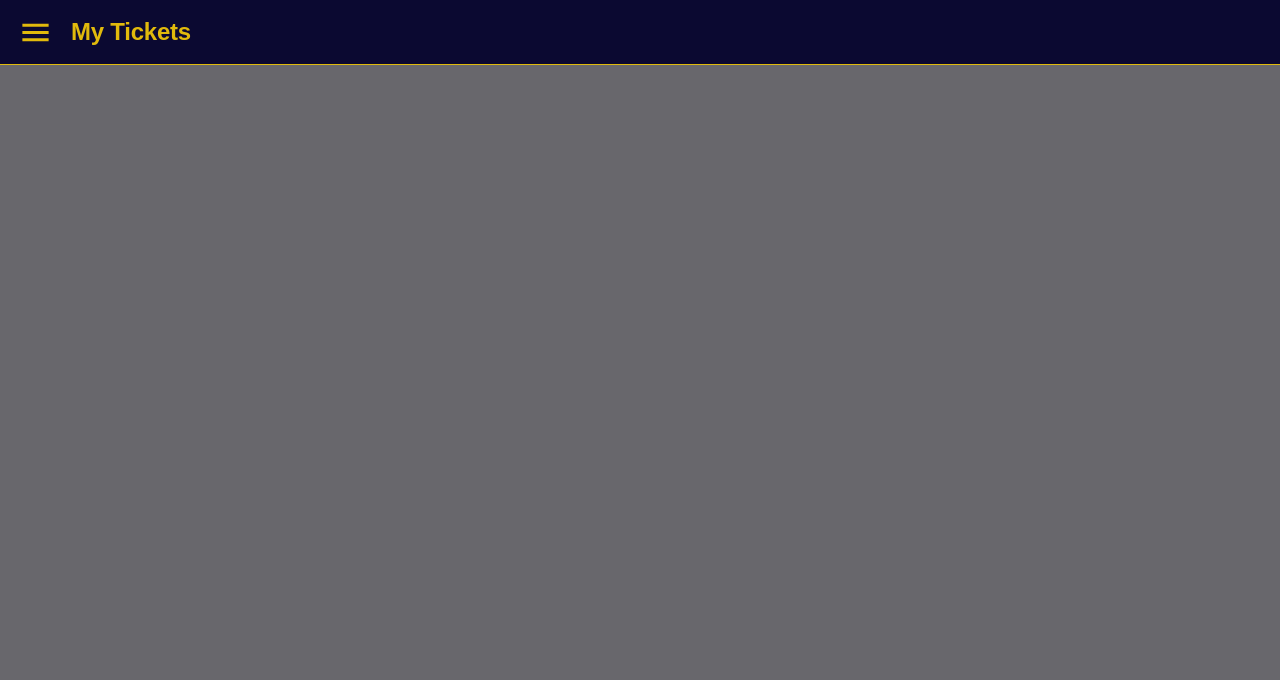
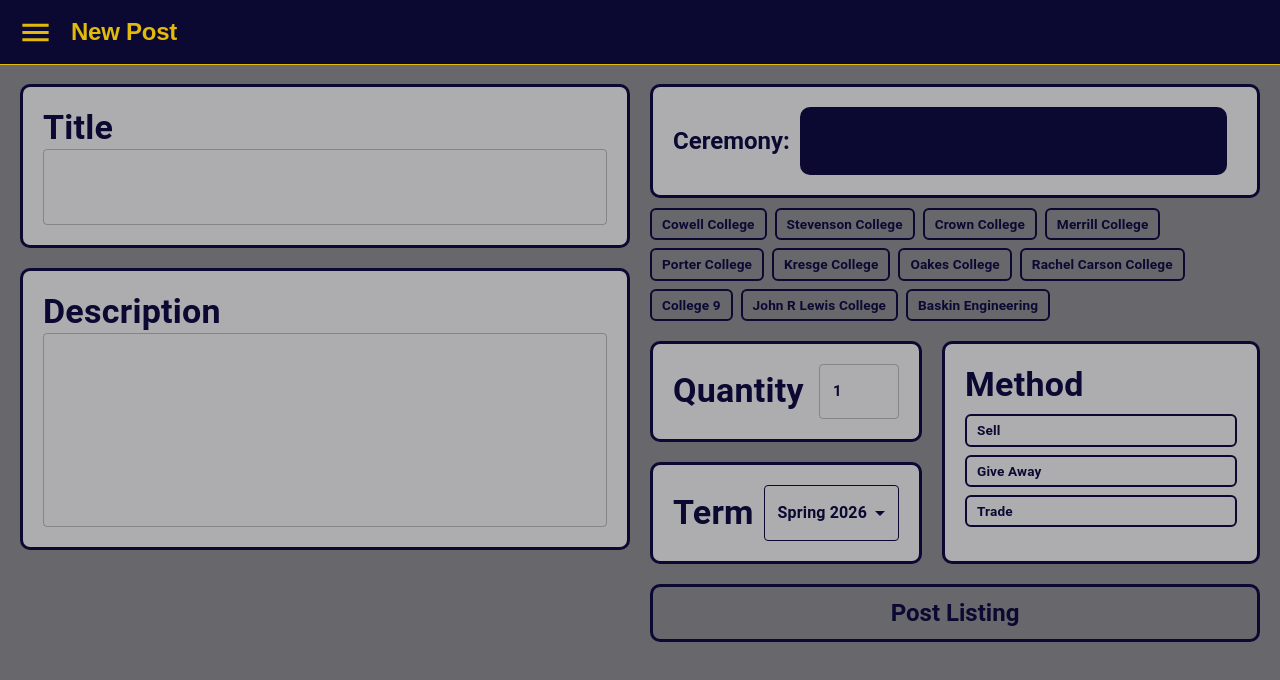
Before and after one commit to dylanp1212/gradTicketConnector, a Next.js app in the folder App/: page /new in a window 1280 px wide. Shown: the top 680 px of the page. Built offline with nearby package versions, Linux system fonts and the light colour scheme.

Commit message:
new listing page created

```diff
--- a/App/src/app/new/page.tsx
+++ b/App/src/app/new/page.tsx
@@ -1,14 +1,141 @@
+'use client'
+
 import Box from '@mui/material/Box';
-// import Typography from '@mui/material/Typography';
+import Typography from '@mui/material/Typography';
+import TextField from '@mui/material/TextField';
+import Select from '@mui/material/Select';
+import MenuItem from '@mui/material/MenuItem';
 import Appbar from '../../components/appbar'
+import {useState} from 'react'
+import {Ceremony} from '../../listing'
+import {fancyCeremony} from '../../components/ticketListItem'
+
+
 
 export default function Home() {
+  const [ceremony, setCeremony] = useState<Ceremony|undefined>(undefined)
+  const [title, setTitle] = useState('');
+  const [description, setDescription] = useState('');
+  const [quantity, setQuantity] = useState(1);
+  const [term, setTerm] = useState('Spring 2026');
+  const [method, setMethod] = useState<string[]>([]);
+  const canPost = title.trim().length > 0 && description.trim().length > 0 && ceremony !== undefined && method.length > 0;
   return (
     <>
-      <Appbar title='My Tickets' />
-      <Box sx={{p: '20px'}}>
-
-      </Box>
+      <Appbar title='New Post' />
+        <Box sx={{p: '20px', display: 'flex'}}>
+          <Box sx={{width: '50%', pr: '10px'}}>
+            <Box sx={{bgcolor: '#adadb0', borderRadius: '10px', p: '20px', border: '3px solid #0b0931'}}>
+              <Typography variant='h4' sx={{color: '#0b0931', fontWeight: 'bold'}}>
+                Title
+              </Typography>
+              <TextField fullWidth value={title}
+                onChange={(e) => setTitle(e.target.value)}
+                variant="outlined"
+                slotProps={{htmlInput: {'style': {fontSize: '30px', color: '#0b0931'},
+                  'aria-label': 'title'}}}
+              />
+            </Box>
+            <Box sx={{bgcolor: '#adadb0', borderRadius: '10px', p: '20px', border: '3px solid #0b0931', mt: '20px'}}>
+              <Typography variant='h4' sx={{color: '#0b0931', fontWeight: 'bold'}}>
+                Description
+              </Typography>
+              <TextField fullWidth multiline rows={7} value={description}
+                  onChange={(e) => setDescription(e.target.value)}
+                  variant="outlined"
+                slotProps={{htmlInput: {'style': {fontSize: '15', color: '#0b0931'},
+                  'aria-label': 'title'}}}
+              />
+            </Box>
+          </Box>
+          <Box sx={{width: '50%', pl: '10px'}}>
+            <Box sx={{bgcolor: '#adadb0', display: 'flex',
+              alignItems: 'center', borderRadius: '10px', p: '20px', border: '3px solid #0b0931'}}>
+              <Typography variant='h5' sx={{color: '#0b0931', fontWeight: 'bold'}}>
+                Ceremony:
+              </Typography>
+              <Box sx={{bgcolor: '#0b0931',
+                borderRadius: '10px', p: '10px', mx: '10px', width: '100%',
+                display: 'flex', justifyContent: 'center', minHeight: '48px',
+                alignItems: 'center'}}>
+                <Typography variant='h4' sx={{color: '#e1ba0c', fontWeight: 'bold'}}>
+                  {ceremony ? fancyCeremony(ceremony) : ''}
+                </Typography>
+              </Box>
+            </Box>
+            <Box sx={{display: 'flex', flexWrap: 'wrap', gap: '8px', mt: '10px'}}>
+              {(['cowell', 'stevenson', 'crown', 'merrill', 'porter', 'kresge', 'oakes', 'rcc', 'c9', 'jrl', 'baskin'] as Ceremony[]).map((c) => {
+                const selected = ceremony === c
+                return (
+                  <Box key={c} onClick={() => setCeremony(c)}
+                    sx={{px: '10px', py: '4px', borderRadius: '6px', cursor: 'pointer', border: '2px solid #0b0931',
+                      bgcolor: selected ? '#0b0931' : 'transparent'}}>
+                    <Typography sx={{color: selected ? '#e1ba0c' : '#0b0931', fontWeight: 600, fontSize: '0.85rem'}}>
+                      {fancyCeremony(c)}
+                    </Typography>
+                  </Box>
+                )
+              })}
+            </Box>
+            <Box sx={{display: 'flex', gap: '20px', mt: '20px'}}>
+              <Box sx={{flex: 1}}>
+                <Box sx={{bgcolor: '#adadb0', borderRadius: '10px', p: '20px', border: '3px solid #0b0931',
+                  display: 'flex', justifyContent: 'space-between', alignItems: 'center'}}>
+                  <Typography variant='h4' sx={{color: '#0b0931', fontWeight: 'bold'}}>
+                    Quantity
+                  </Typography>
+                  <TextField type='number' value={quantity}
+                    onChange={(e) => setQuantity(Math.min(5, Math.max(1, Number(e.target.value))))}
+                    variant='outlined'
+                    slotProps={{htmlInput: {min: 1, max: 5, style: {fontSize: '15px', color: '#0b0931', fontWeight: 'bold'}}}}
+                    sx={{width: '80px'}}
+                  />
+                </Box>
+                <Box sx={{bgcolor: '#adadb0', borderRadius: '10px', p: '20px', border: '3px solid #0b0931', mt: '20px',
+                  display: 'flex', justifyContent: 'space-between', alignItems: 'center'}}>
+                  <Typography variant='h4' sx={{color: '#0b0931', fontWeight: 'bold'}}>
+                    Term
+                  </Typography>
+                  <Select value={term} onChange={(e) => setTerm(e.target.value)}
+                    sx={{color: '#0b0931', fontWeight: 600,
+                      '& .MuiOutlinedInput-notchedOutline': {borderColor: '#0b0931'},
+                      '& .MuiSvgIcon-root': {color: '#0b0931'}}}>
+                    <MenuItem value='Spring 2026'>Spring 2026</MenuItem>
+                    <MenuItem value='Spring 2025'>Spring 2025</MenuItem>
+                    <MenuItem value='Spring 2024'>Spring 2024</MenuItem>
+                  </Select>
+                </Box>
+              </Box>
+              <Box sx={{bgcolor: '#adadb0', borderRadius: '10px', p: '20px', border: '3px solid #0b0931', flex: 1}}>
+                <Typography variant='h4' sx={{color: '#0b0931', fontWeight: 'bold'}}>
+                  Method
+                </Typography>
+                <Box sx={{display: 'flex', flexDirection: 'column', gap: '8px', mt: '8px'}}>
+                  {(['sell', 'give', 'trade'] as const).map((m) => {
+                    const selected = method.includes(m)
+                    return (
+                      <Box key={m} onClick={() => setMethod(prev => selected ? prev.filter(x => x !== m) : [...prev, m])}
+                        sx={{px: '10px', py: '4px', borderRadius: '6px', cursor: 'pointer', border: '2px solid #0b0931',
+                          bgcolor: selected ? '#0b0931' : 'transparent'}}>
+                        <Typography sx={{color: selected ? '#e1ba0c' : '#0b0931', fontWeight: 600, fontSize: '0.85rem'}}>
+                          {m === 'sell' ? 'Sell' : m === 'give' ? 'Give Away' : 'Trade'}
+                        </Typography>
+                      </Box>
+                    )
+                  })}
+                </Box>
+              </Box>
+            </Box>
+            <Box sx={{borderRadius: '10px', p: '10px', mt: '20px', display: 'flex',
+              justifyContent: 'center', cursor: canPost ? 'pointer' : 'default',
+              bgcolor: canPost ? '#0b0931' : 'transparent',
+              border: '3px solid #0b0931'}}>
+              <Typography variant='h5' sx={{color: canPost ? '#e1ba0c' : '#0b0931', fontWeight: 'bold'}}>
+                Post Listing
+              </Typography>
+            </Box>
+          </Box>
+        </Box>
     </>
   )
 }
```
